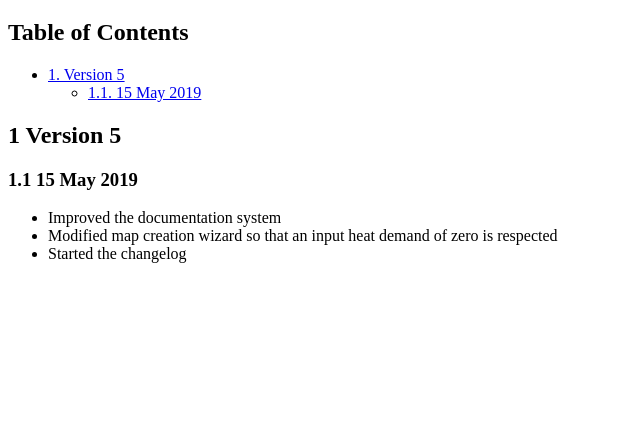
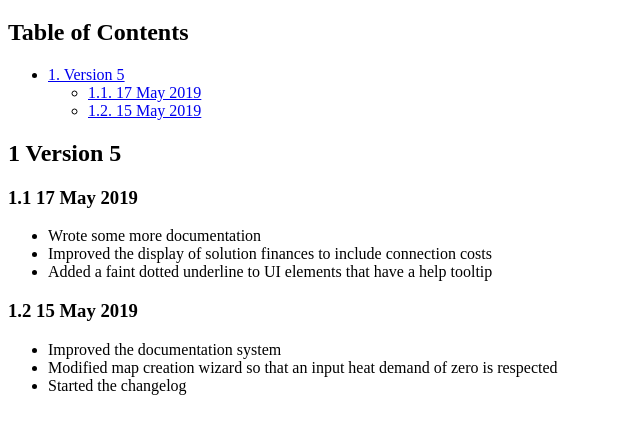
Before and after one commit to cse-bristol/110-thermos-ui, a plain HTML site: page resources/help/changelog.html in a window 1280 px wide. Shown: the part 61-494 px from the top of the page, without its empty margins (0-640 px from the left). Drawn offline with Linux system fonts and the light colour scheme.

Commit message:
Update documentation site

```diff
--- a/resources/help/changelog.html
+++ b/resources/help/changelog.html
@@ -3,7 +3,7 @@
 "http://www.w3.org/TR/xhtml1/DTD/xhtml1-strict.dtd">
 <html xmlns="http://www.w3.org/1999/xhtml" lang="en" xml:lang="en">
 <head>
-<!-- 2019-05-17 Fri 14:08 -->
+<!-- 2019-05-17 Fri 16:08 -->
 <meta http-equiv="Content-Type" content="text/html;charset=utf-8" />
 <meta name="viewport" content="width=device-width, initial-scale=1" />
 <title>THERMOS Changelog</title>
@@ -19,7 +19,8 @@
 <ul>
 <li><a href="#org1469dae">1. Version 5</a>
 <ul>
-<li><a href="#org0add898">1.1. 15 May 2019</a></li>
+<li><a href="#orgd17a58f">1.1. 17 May 2019</a></li>
+<li><a href="#org0add898">1.2. 15 May 2019</a></li>
 </ul>
 </li>
 </ul>
@@ -30,9 +31,20 @@
 <h2 id="org1469dae"><span class="section-number-2">1</span> Version 5</h2>
 <div class="outline-text-2" id="text-1">
 </div>
+<div id="outline-container-orgd17a58f" class="outline-3">
+<h3 id="orgd17a58f"><span class="section-number-3">1.1</span> 17 May 2019</h3>
+<div class="outline-text-3" id="text-1-1">
+<ul class="org-ul">
+<li>Wrote some more documentation</li>
+<li>Improved the display of solution finances to include connection costs</li>
+<li>Added a faint dotted underline to UI elements that have a help tooltip</li>
+</ul>
+</div>
+</div>
+
 <div id="outline-container-org0add898" class="outline-3">
-<h3 id="org0add898"><span class="section-number-3">1.1</span> 15 May 2019</h3>
-<div class="outline-text-3" id="text-1-1">
+<h3 id="org0add898"><span class="section-number-3">1.2</span> 15 May 2019</h3>
+<div class="outline-text-3" id="text-1-2">
 <ul class="org-ul">
 <li>Improved the documentation system</li>
 <li>Modified map creation wizard so that an input heat demand of zero is respected</li>
```
Also changed, not shown: resources/help/calculations.html (+1 -1 lines), resources/help/demand-models.html (+1 -1 lines), resources/help/index.html (+1 -1 lines), resources/help/introduction.html (+1 -1 lines), resources/help/maps.html (+1 -1 lines), resources/help/networks.html (+1 -1 lines), resources/help/parameters.html (+7 -7 lines), resources/help/quick-start.html (+1 -1 lines), 2 other files.
